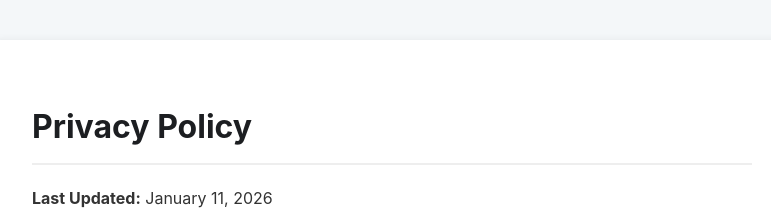
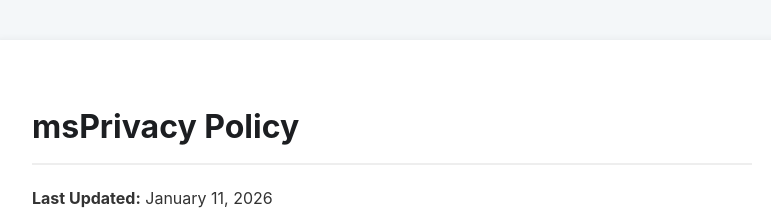
Before and after one commit to relaxman0/mingsheng-feicui, a plain HTML site: page index.html in a window 1280 px wide. Shown: the top 215 px of the page, without its empty margins (248-1019 px from the left). Drawn offline with Linux system fonts and the light colour scheme.

Commit message:
Update index.html
2222

```diff
--- a/index.html
+++ b/index.html
@@ -30,7 +30,7 @@
 <body>
 
 <div class="container">
-    <h1>Privacy Policy</h1>
+    <h1>msPrivacy Policy</h1>
     <p><strong>Last Updated:</strong> January 11, 2026</p>
 
     <p>This Privacy Policy explains how <strong>[live-msg]</strong> ("we", "our") handles data when you interact with our Facebook Page Live broadcasts. We are committed to protecting user privacy and complying with Meta's Platform Policies.</p>
```
